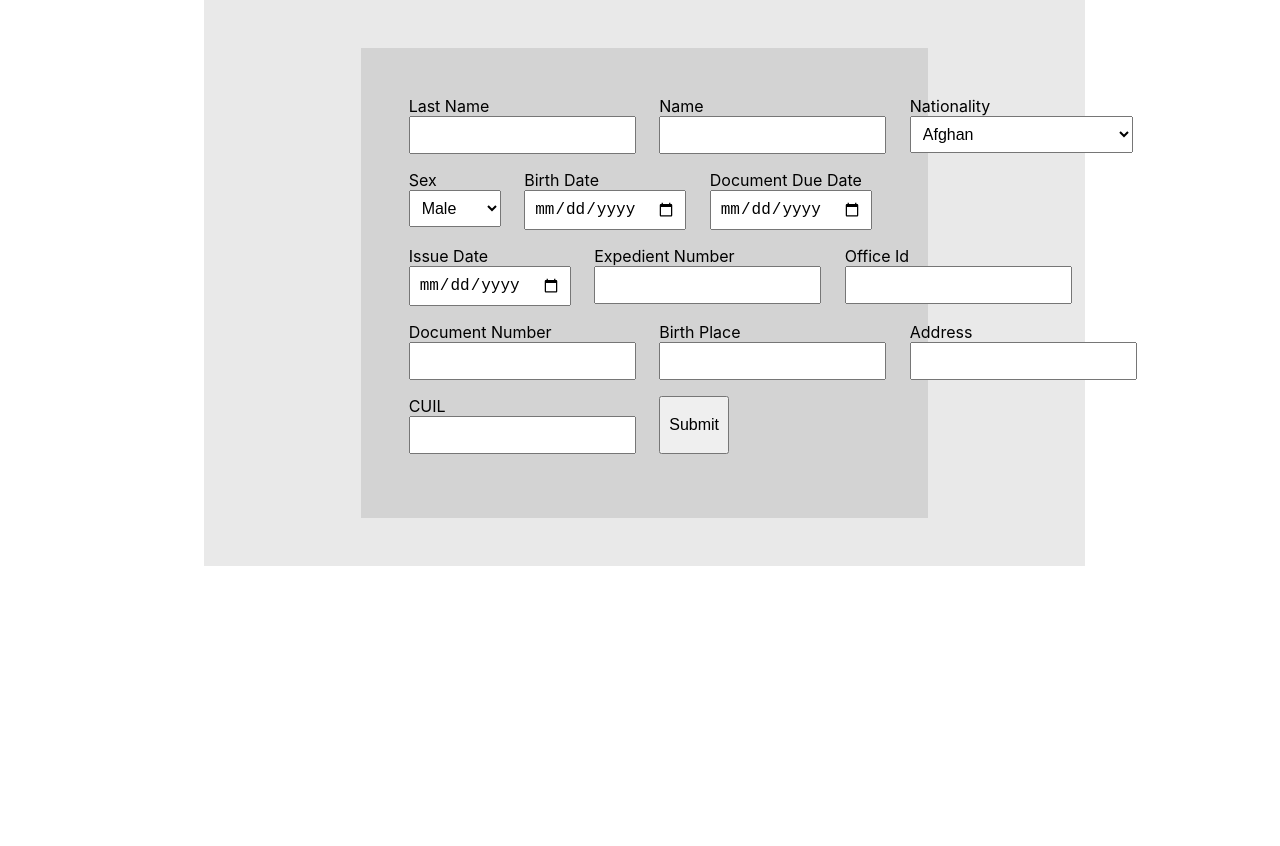
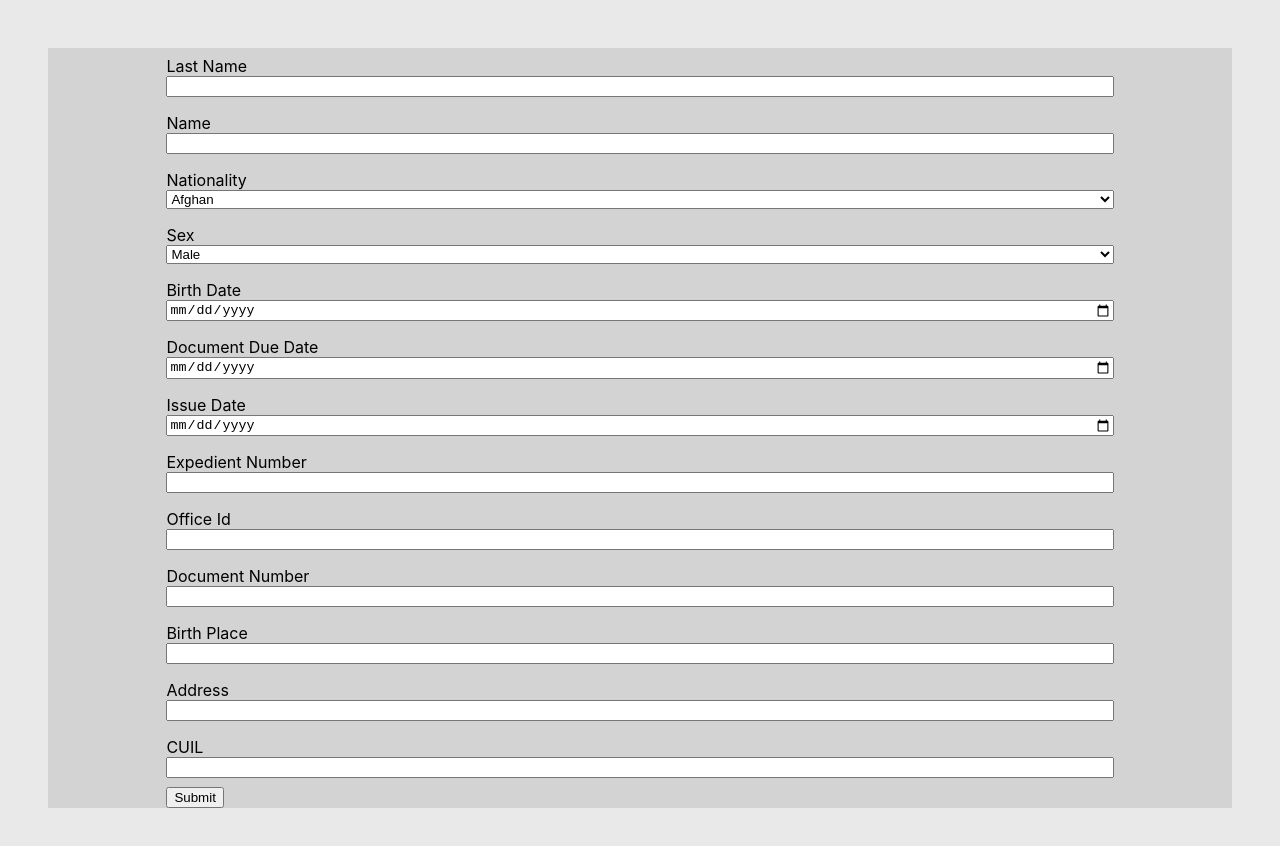
Before and after one commit to nicolasolmos/demo-react-form, a React (Create React App) app: page / in a window 1280 px wide. Shown: the top 846 px of the page. Before the commit the page ends 800 px from the top, so only its background shows below. Built offline with nearby package versions, Linux system fonts and the light colour scheme.

Commit message:
feature: styles

```diff
--- a/src/App.css
+++ /dev/null
@@ -1,38 +0,0 @@
-.App {
-  text-align: center;
-}
-
-.App-logo {
-  height: 40vmin;
-  pointer-events: none;
-}
-
-@media (prefers-reduced-motion: no-preference) {
-  .App-logo {
-    animation: App-logo-spin infinite 20s linear;
-  }
-}
-
-.App-header {
-  background-color: #282c34;
-  min-height: 100vh;
-  display: flex;
-  flex-direction: column;
-  align-items: center;
-  justify-content: center;
-  font-size: calc(10px + 2vmin);
-  color: white;
-}
-
-.App-link {
-  color: #61dafb;
-}
-
-@keyframes App-logo-spin {
-  from {
-    transform: rotate(0deg);
-  }
-  to {
-    transform: rotate(360deg);
-  }
-}
--- a/src/App.js
+++ b/src/App.js
@@ -1,8 +1,8 @@
-import './App.css';
 import DniForm from './components/DniForm/DniForm';
 import nationalities from './nationalities';
 import { useState, useCallback } from 'react';
 import SuccessScreen from './components/SuccessScreen/SuccessScreen';
+import './styles/sizes.module.css'
 
 function App() {
   const [success, setSuccess] = useState(false);
--- /dev/null
+++ b/src/components/DniForm/DniForm.base.module.css
@@ -0,0 +1,3 @@
+form {
+    background-color: #d3d3d3;
+}
--- a/src/components/DniForm/DniForm.js
+++ b/src/components/DniForm/DniForm.js
@@ -1,10 +1,13 @@
 import React, { useEffect } from 'react';
 import { useForm } from 'react-hook-form';
-import styles from './DniForm.module.css';
+
 import FormInput from '../FormInput/FormInput';
 import { yupResolver } from '@hookform/resolvers/yup';
 import DniSchema from './schema';
 import FormSelect from '../FormSelect/FormSelect';
+
+import './DniForm.base.module.css';
+import './DniForm.sizes.module.css';
 
 const DniForm = (props) => {
   const { handleSubmit, register, formState: { errors } } = useForm({
--- /dev/null
+++ b/src/components/DniForm/DniForm.sizes.module.css
@@ -0,0 +1,62 @@
+section,
+form {
+    margin: auto;
+    max-width: 100%;
+}
+
+form>div>label {
+    display: flex;
+    flex-direction: column;
+    text-align: left;
+}
+
+form {
+    max-width: 100%;
+    padding: 5%;
+}
+
+label {
+    padding: 1vh 0;
+}
+
+
+@media (min-width:320px) {
+
+    /* smartphones, portrait iPhone, portrait 480x320 phones (Android) */
+
+    form {
+        padding: 0 10%;
+
+    }
+
+}
+
+@media (min-width:480px) {
+
+    /* smartphones, Android phones, landscape iPhone */
+
+}
+
+@media (min-width:600px) {
+
+    /* portrait tablets, portrait iPad, e-readers (Nook/Kindle), landscape 800x480 phones (Android) */
+
+}
+
+@media (min-width:801px) {
+
+    /* tablet, landscape iPad, lo-res laptops ands desktops */
+
+}
+
+@media (min-width:1025px) {
+
+    /* big landscape tablets, laptops, and desktops */
+
+}
+
+@media (min-width:1281px) {
+
+    /* hi-res laptops and desktops */
+
+}
--- a/src/index.css
+++ b/src/index.css
@@ -1,14 +1,16 @@
+html {
+  max-width: 100%;
+  margin: 0;
+}
+
 body {
-  margin: 0;
   font-family: -apple-system, BlinkMacSystemFont, 'Segoe UI', 'Roboto', 'Oxygen',
     'Ubuntu', 'Cantarell', 'Fira Sans', 'Droid Sans', 'Helvetica Neue',
     sans-serif;
   -webkit-font-smoothing: antialiased;
   -moz-osx-font-smoothing: grayscale;
-  margin: auto;
-  display: flex;
-  justify-content: center;
-  align-items: center;
+  max-width: 100%;
+  margin: 0;
 }
 
 code {
--- /dev/null
+++ b/src/styles/sizes.module.css
@@ -0,0 +1,49 @@
+@media (min-width:320px) {
+    /* smartphones, portrait iPhone, portrait 480x320 phones (Android) */
+    .App {
+        display: flex;
+        flex-direction: column;
+        margin: 2vw;
+    }
+}
+
+@media (min-width:480px) {
+    /* smartphones, Android phones, landscape iPhone */
+    .App {
+        display: flex;
+        flex-direction: column;
+        margin: 2vw;
+    }
+
+
+}
+
+@media (min-width:600px) {
+    /* portrait tablets, portrait iPad, e-readers (Nook/Kindle), landscape 800x480 phones (Android) */
+    .App {
+        display: flex;
+        margin: 5vw;
+    }
+
+}
+
+@media (min-width:801px) {
+    /* tablet, landscape iPad, lo-res laptops ands desktops */
+
+
+
+}
+
+@media (min-width:1025px) {
+    /* big landscape tablets, laptops, and desktops */
+
+
+
+}
+
+@media (min-width:1281px) {
+    /* hi-res laptops and desktops */
+
+
+
+}
```
Also changed, not shown: src/styles/base.module.css (added).
